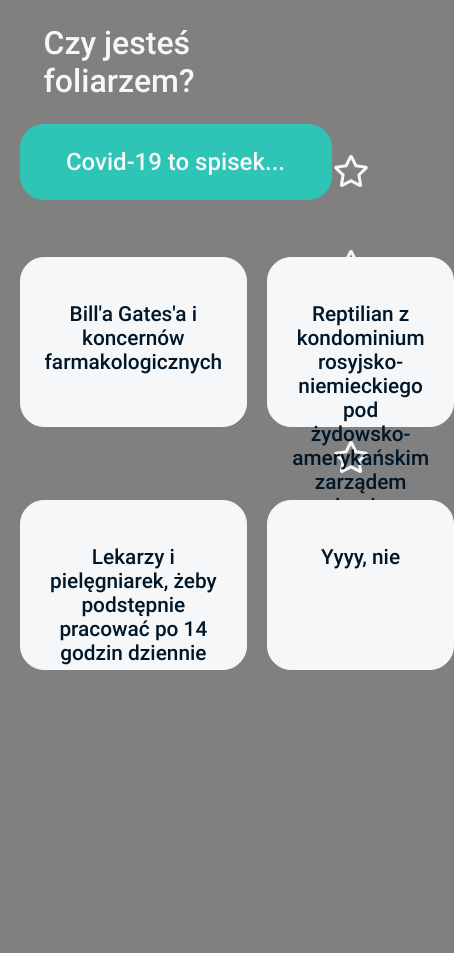
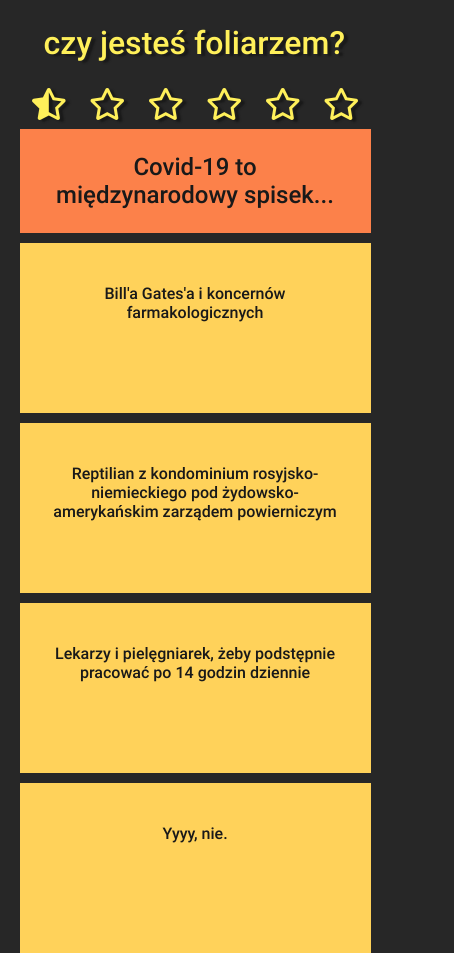
Before and after one commit to crimson-lake/fake-news-quiz, a plain HTML site: page index.html in a window 390 px wide. Shown: the whole page, 454 px wide, since content can reach past the window. Before the commit the page ends 844 px from the top, so only its background shows below. Drawn offline with nearby package versions, Linux system fonts and the light colour scheme.

Commit message:
styling changes, making page responsive

```diff
--- a/css/less/style.less
+++ b/css/less/style.less
@@ -1,24 +1,26 @@
 @import url('https://fonts.googleapis.com/css2?family=Roboto:wght@300;500;900&display=swap');
 @body-margin: 5%;
-@background-pic: url("https://images.unsplash.com/photo-1576086213369-97a306d36557?ixlib=rb-1.2.1&ixid=eyJhcHBfaWQiOjEyMDd9&auto=format&fit=crop&w=800&q=80");
 
 #colors() {
-    header: #011627;
-    question: #2EC4B6;
-    answer: #F6F7F8;
-    light:#F6F7F8;
-    dark: #011627;
-    button: pink;
-    result: yellow;
+    body: #272727;
+    question: #FC814A;
+    answer: #ffd25a;
+    light:#FFF05A;
+    dark: #191919;
+    result: #7F7EFF;
 }
 
 .boxed {
-    color: #colors[light];
+    color: #colors[dark];
     padding: 1.5rem;
 }
 
 .rounded {
     border-radius: 1.5rem;
+}
+
+.shadow {
+    text-shadow: 4px 2px 2px #colors[dark];
 }
 
 .container {
@@ -42,13 +44,35 @@
 
 .grid {
     display: grid;
+    @media screen {
         grid-template-columns: 2fr 2fr 0.5fr;
-    grid-template-rows: 1fr auto 2fr 2fr 1fr;
+        grid-template-rows: 1fr auto 2fr 2fr;
         grid-template-areas:
-        "header header result"
+            "header header header"
             "question question progress"
             "answer answer progress"
             "answer answer progress";
+        @media (max-width: 640px) {
+            grid-template-columns: 2fr 2fr;
+            grid-template-rows: auto auto auto 1fr 1fr;
+            grid-template-areas:
+                "header header"
+                "progress progress"
+                "question question"
+                "answer answer"
+                "answer answer";
+        }
+        @media (max-width: 425px) {
+            grid-template-columns: 1fr;
+            grid-template-rows: auto;
+            grid-template-areas:
+                "header"
+                "progress"
+                "question"
+                "answer"
+                "answer";
+        }
+    }
     .container();
 }
 
@@ -57,49 +81,52 @@
     background-color: #colors[question];
     font-size: 1.5em;
     .boxed();
-    .rounded();
 }
 
 .item-header {
     grid-area: header;
+    .boxed();
+    color: #colors[light];
     font-size: 2em;
+    .shadow();
     text-align: start;
-    .boxed();
-}
-
-.item-result {
-    grid-area: result;
-    display: none;
-}
-
-.item-result p {
-    background-color: #colors[result];
-    border: 1px solid #colors[result];
-    padding: 1rem;
-    .rounded();
-    .clickable();
-    color: #colors[dark];
 }
 
 .item-progress {
     grid-area: progress;
     display: grid;
+    @media screen {
         grid-template-columns: 1fr;
-    grid-template-rows: repeat(1fr, 6);
+        grid-template-rows: repeat(6, 1fr);
+        @media (max-width: 640px) {
+            grid-template-columns: repeat(6, 1fr);
+            grid-template-rows: 1fr;
+            margin-bottom: 5px;
+        }
+    }
     align-items: center;
 }
 
 .item-progress div {
     color: #colors[light];
+    .shadow();
     font-size: 2em;
 }
 
 .grid-answer {
     display: grid;
+    @media screen {
         grid-template-columns: 1fr 1fr;
         grid-template-rows: 1fr 1fr;
         gap: 20px 20px;
         margin-top: 30px;
+        @media (max-width: 425px) {
+            grid-template-columns: 1fr;
+            grid-template-rows: 1fr 1fr 1fr 1fr;
+            margin-top: 10px;
+            gap: 10px;
+        }
+    }
 }
 
 .item-answer {
@@ -111,10 +138,20 @@
 .item-answer div {
     background-color: #colors[answer];
     border: 1px solid #colors[answer];
+    @media screen {
         height: 120px;
         font-size: 1.3em;
+        @media (max-width: 768px) {
+            font-size: 0.9em;
+        }
+        @media (max-width: 484px) {
+            font-size: 0.8em;;
+        }
+        @media (max-width: 425px) {
+            font-size: 1em;;
+        }
+    }
     .boxed();
-    .rounded();
     color: #colors[dark];
     .clickable();
 }
@@ -122,16 +159,23 @@
 .item-your-result {
     grid-area: answer;
     align-items: center;
+    border: 1px solid #colors[result];
+    .boxed();
+    font-size: 1.5em;
+    font-weight: 300;
 }
 
-.item-your-result p {
-    font-size: 2em;
+.yellow {
+    color: #colors[light];
+}
+
+.white {
+    color: white;
 }
 
 body {
     font-family: 'Roboto', sans-serif;
     text-align: center;
     margin: 0;
-    background-color: gray;
-    background-size: cover;
+    background-color: #colors[body];
 }
--- a/index.html
+++ b/index.html
@@ -19,8 +19,7 @@
         <![endif]-->
         <div class="start-screen"></div>
         <div class="grid" >
-            <div class="item-header">Czy jesteś foliarzem?</div>
-            <div class="item-result" onclick="quiz.showResult()"><p>WYNIK</p></div>
+            <div class="item-header">czy jesteś foliarzem?</div>
             <div class="item-progress">
                 <div><i class="far fa-star"></i></div>
                 <div><i class="far fa-star"></i></div>
--- a/js/quiz-resources.js
+++ b/js/quiz-resources.js
@@ -1,11 +1,11 @@
 var quizResources = [
     {
-        "question" : "Covid-19 to spisek...",
+        "question" : "Covid-19 to międzynarodowy spisek...",
         "answers": [
             "Bill'a Gates'a i koncernów farmakologicznych",
             "Reptilian z kondominium rosyjsko-niemieckiego pod żydowsko-amerykańskim zarządem powierniczym",
             "Lekarzy i pielęgniarek, żeby podstępnie pracować po 14 godzin dziennie",
-            "Yyyy, nie"
+            "Yyyy, nie."
         ],
         "results": [0, 0, 0, 1]
     },
@@ -22,41 +22,41 @@ var quizResources = [
     {
         "question" : "Ziemia jest...",
         "answers": [
-            "okrągła (a konkretniej jest elipsoidą obrotową spłaszczoną na biegunach)",
-            "płaska",
-            "pusta w środku i zamieszkała przez wrogą rasę Reptilian",
-            "dyskiem spoczywającym na grzbietach czterech słoni, które stoją na skorupie żółwia płynącego przez Wszechświat"
+            "Okrągła (a konkretniej jest elipsoidą obrotową spłaszczoną na biegunach)",
+            "Płaska",
+            "Pusta w środku i zamieszkała przez wrogą rasę Reptilian",
+            "Dyskiem spoczywającym na grzbietach czterech słoni, które stoją na skorupie żółwia płynącego przez Wszechświat"
         ],
         "results": [1, 0, 0, 0]
     },
     {
         "question" : "Co myślisz o technologii 5G?",
         "answers": [
-            "STOP L5GBT!",
-            "jest szkodliwym dla organizmu narzędziem kontroli umysłu",
-            "netflix będzie śmigał",
-            "hm, nie znam się, ale brzmi jakby ktoś chciał nas zaczipować (pewnie jak zawsze Reptilianie)"
+            "STOP L5GBT! Jestem z Kraśnika.",
+            "Jest szkodliwym dla organizmu narzędziem kontroli umysłu",
+            "Technologia jak technologia",
+            "Hm, nie znam się, ale brzmi jakby ktoś chciał nas zaczipować (pewnie jak zawsze Reptilianie)"
         ],
         "results": [0, 0, 1, 0]
     },
     {
-        "question" : "EXAMPLE2...",
+        "question" : "Białe smugi na niebie, które pojawiają się tuż za lecącym samolotem to...",
         "answers": [
-            "okrągła",
-            "płaska",
-            "pusta w środku i zamieszkała przez reptilian",
-            "płaska i na grzbiecie żółwia"
+            "Toksyczny areozol rozpylany przez światowy rząd iluminatów",
+            "Zwykłe smugi kondensacyjne. Science, bitch!",
+            "Środek dodawany do paliwa w celu redukcji populacji",
+            "Rozpylane czipy, żeby kontrolować nasze umysły"
         ],
-        "results": [1, 0, 0, 0]
+        "results": [0, 1, 0, 0]
     },
     {
-        "question" : "EXAMPLE3...",
+        "question" : "Globalne ocieplenie...",
         "answers": [
-            "okrągła",
-            "płaska",
-            "pusta w środku i zamieszkała przez reptilian",
-            "płaska i na grzbiecie żółwia"
+            "To bujda wymyślona przez terrorystów ekologów, a poza tym wczoraj było mi zimno",
+            "Spisek masonerii, żeby wprowadzić GMO",
+            "Lewacka propaganda, żeby nakłonić wszystkich do wegetarianizmu i zniszczyć Polską rodzinę",
+            "To obserwowany doświadczalnie od lat 90 fakt, istnieją mocne dowody, że wzrost temperatury jest spowodowany działalnością człowieka"
         ],
-        "results": [1, 0, 0, 0]
+        "results": [0, 0, 0, 1]
     },
 ]
--- a/js/quiz.js
+++ b/js/quiz.js
@@ -4,16 +4,18 @@ const halfStar = "<i class=\"fas fa-star-half-alt\"></i>";
 function Quiz() {
     this.currentQuestion = 0;
     this.lastQuestion = quizResources.length;
-    this.starCounter = this.lastQuestion - this.currentQuestion;
     this.result = 0;
 }
 
 Quiz.prototype.showNextQuestion = function() {
-    this.setProgress(this.starCounter--, fullStar);
+    if (this.currentQuestion != 0) {
+        this.setProgress(this.currentQuestion - 1, fullStar);
+    }
     if (this.currentQuestion == this.lastQuestion) {
-        $(".item-result").css("display", "block");
+        this.clearQuizBoard();
+        this.showResult();
     } else {
-        this.setProgress(this.starCounter, halfStar);
+        this.setProgress(this.currentQuestion, halfStar);
         var quizItem = quizResources[this.currentQuestion];
 
         $(".item-question").html(quizItem.question);
@@ -34,13 +36,16 @@ Quiz.prototype.setProgress = function(counter, icon) {
     $(".item-progress div").eq(counter).html(icon);
 }
 
+Quiz.prototype.clearQuizBoard = function() {
+    $(".item-answer").removeClass("item-answer").addClass("item-your-result").html("");
+    $(".item-question").remove();
+}
+
 Quiz.prototype.showResult = function() {
-    $(".item-answer").removeClass("item-answer").addClass("item-your-result");
-    $(".item-question").remove();
     if (this.result > 4) {
-        $(".item-your-result").html("<p>Nie jesteś. Dobra robota!</p>")
+        $(".item-your-result").load("resultNo.html");
     } else {
-        $(".item-your-result").html("<p>Żółte napisy w Tobie silne!</p>")
+        $(".item-your-result").load("resultYes.html");
     }
     console.log(this.result);
 }
```
Also changed, not shown: resultNo.html (added, +4 -0 lines), resultYes.html (added, +13 -0 lines), css/style.css. Lines whose indentation alone changed are shown as unchanged.
